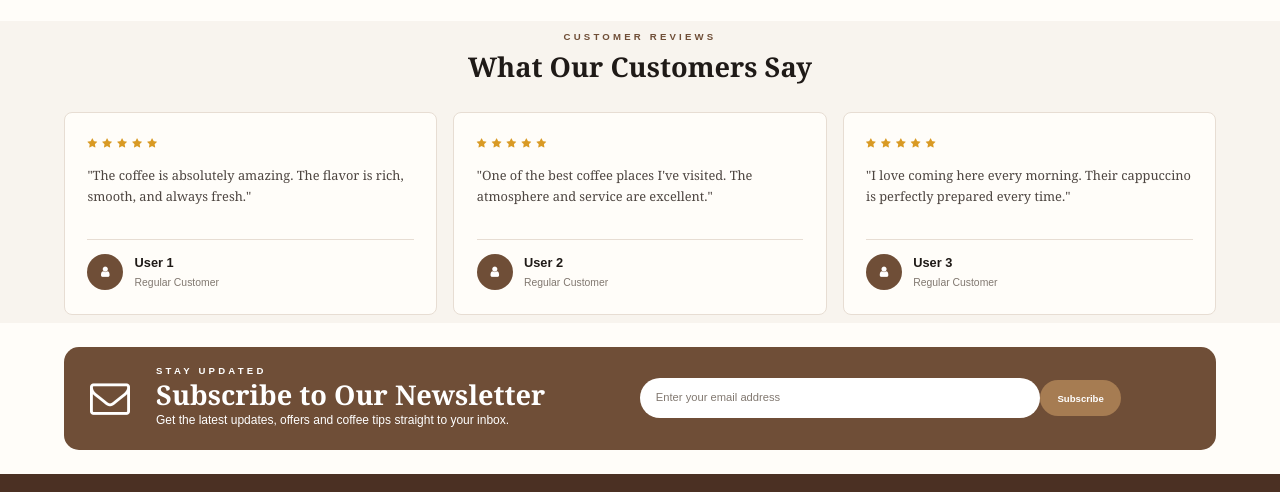
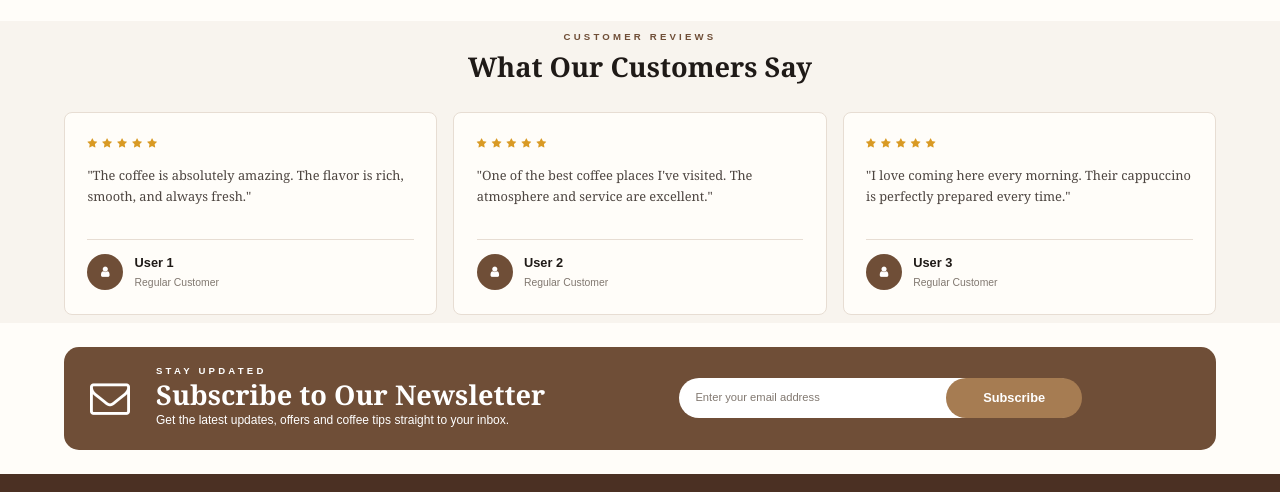
Before and after one commit to Avi2124/EliteCoffee, a plain HTML site: page index.html in a window 1280 px wide. Shown: the part 1881-2373 px from the top of the page. Drawn offline with Linux system fonts and the light colour scheme.

Commit message:
Update Newsletter

```diff
--- a/scss/_newsletter.scss
+++ b/scss/_newsletter.scss
@@ -93,14 +93,15 @@
 
     &__button {
         flex-shrink: 0;
-        padding: 0.65rem 1.1rem;
+        padding: 0.61rem 2.3rem;
         // display: flex;
         align-items: center;
         gap: 0.4rem;
         border-radius: 50px;
         background: vars.$color-primary-light;
         color: vars.$color-white;
-        font-size: 0.6rem;
+        font-size: 0.8rem;
+        margin-left: -133px;
         font-weight: 700;
         border: none;
         cursor: pointer;
@@ -108,7 +109,6 @@
 
         &:hover {
             background: vars.$color-primary-dark;
-            transform: translateY(-2px);
         }
 
         i {
```
Also changed, not shown: css/main.css, 1 other file.
